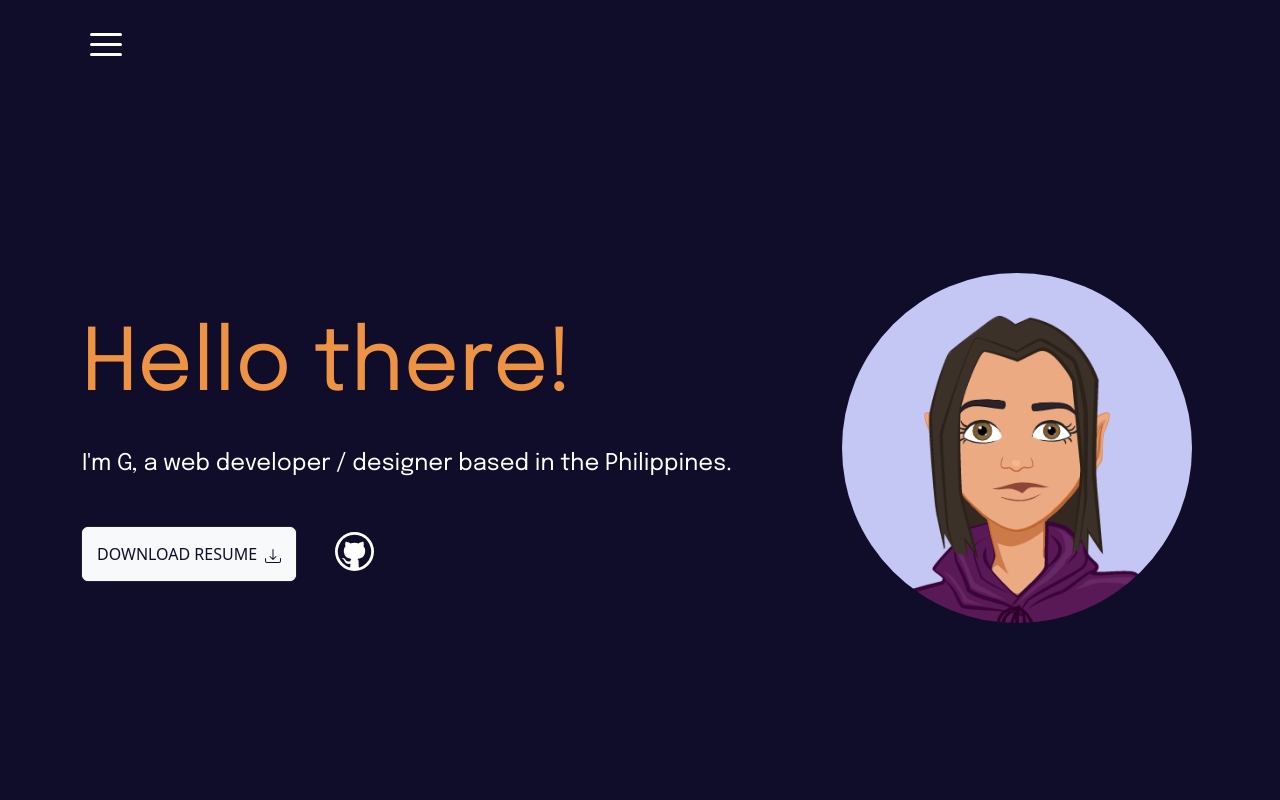
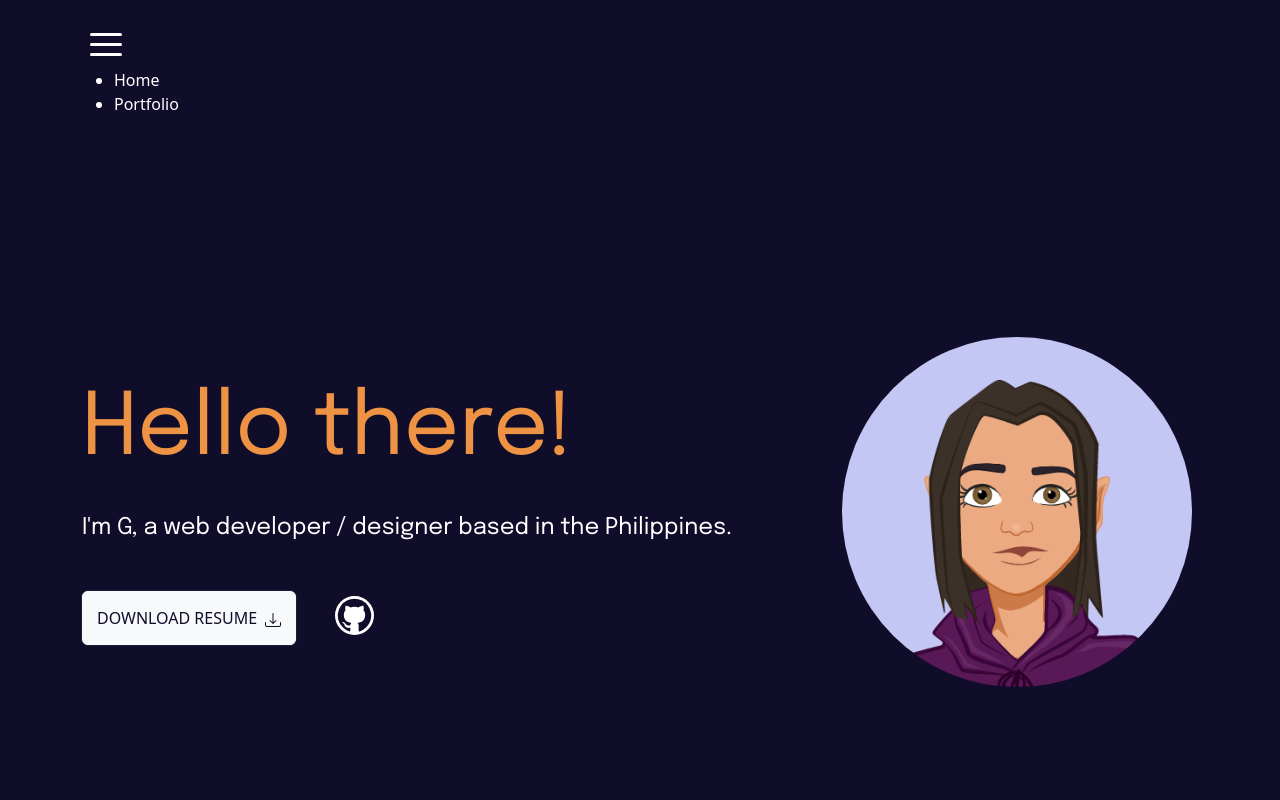
Before and after one commit to gacasio96/gacasio96.github.io, a React (Create React App) app: page / in a window 1280 px wide. Shown: the top 800 px of the page. Built offline with nearby package versions, Linux system fonts and the light colour scheme.

Commit message:
Update Header.js

```diff
--- a/src/Header.js
+++ b/src/Header.js
@@ -3,17 +3,24 @@ import { Divide as Hamburger } from 'hamburger-react';
 import Container from 'react-bootstrap/Container';
 import Row from 'react-bootstrap/Row';
 import Col from 'react-bootstrap/Col';
-import Nav from 'react-bootstrap/Nav';
-import Navbar from 'react-bootstrap/Navbar';
 import Offcanvas from 'react-bootstrap/Offcanvas';
 
+import { useState } from 'react';
+
 function Header() {
+  const [isOpen, setOpen] = useState(false);
   return (
   <header>
     <Container>
       <Row>
-        <Col>
-            <Hamburger rounded />
+        <Col className="main-header">
+            <Hamburger rounded toggled={isOpen} toggle={setOpen} />
+            <div className="menu-nav">
+            <ul>
+              <li>Home</li>
+              <li>Portfolio</li>
+            </ul>
+          </div>
         </Col>
       </Row>
     </Container>
```
